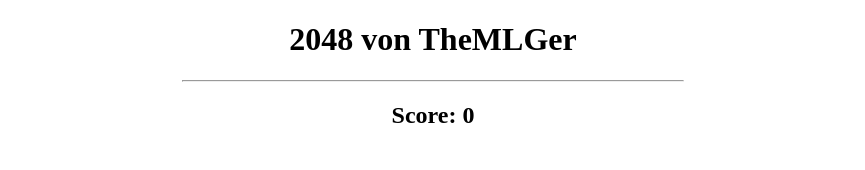
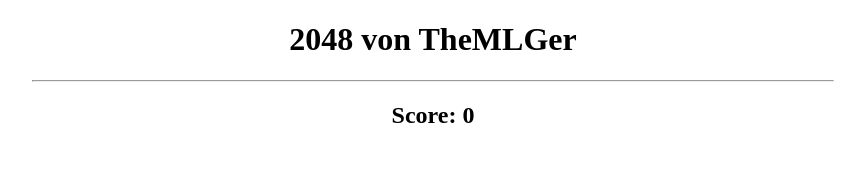
Before and after one commit to TheMLGer/2048test, a plain HTML site: page index.html in a window 1280 px wide. Shown: the top 170 px of the page, without its empty margins (207-1072 px from the left). Drawn offline with Linux system fonts and the light colour scheme.

Commit message:
font and hr

```diff
--- a/style.css
+++ b/style.css
@@ -1,9 +1,10 @@
 body {
     text-align: center;
+    font-family: 'Times New Roman', Times, serif;
 }
 
 hr {
-    width: 500px;
+    width: 800px;
 }
 
 #board {
```
